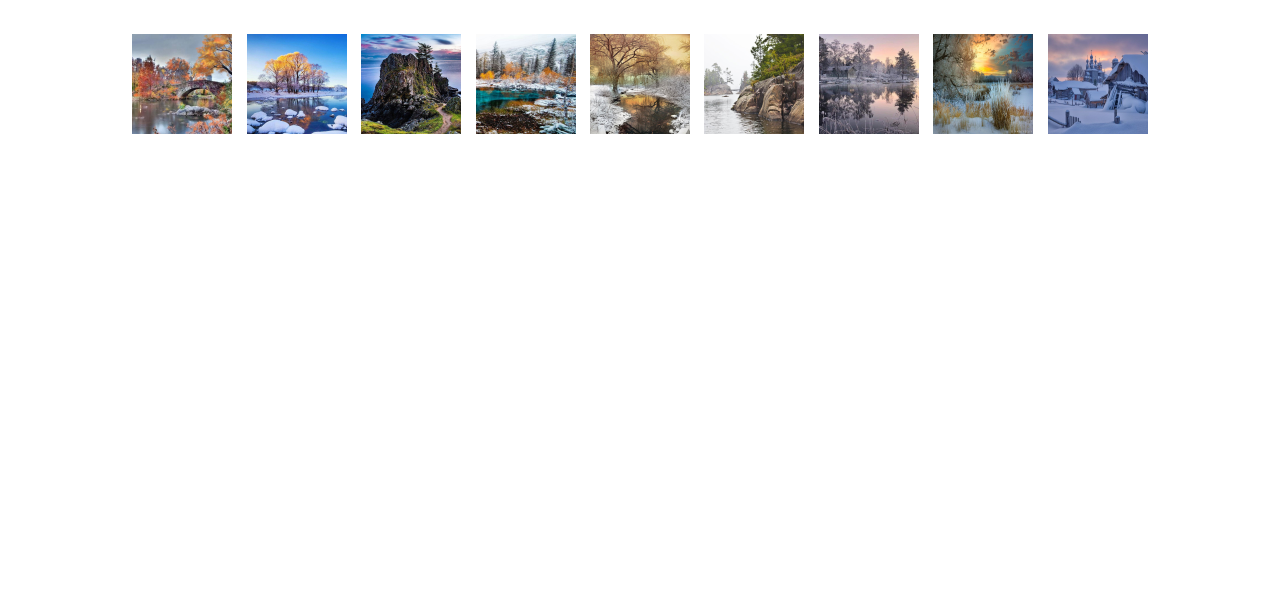
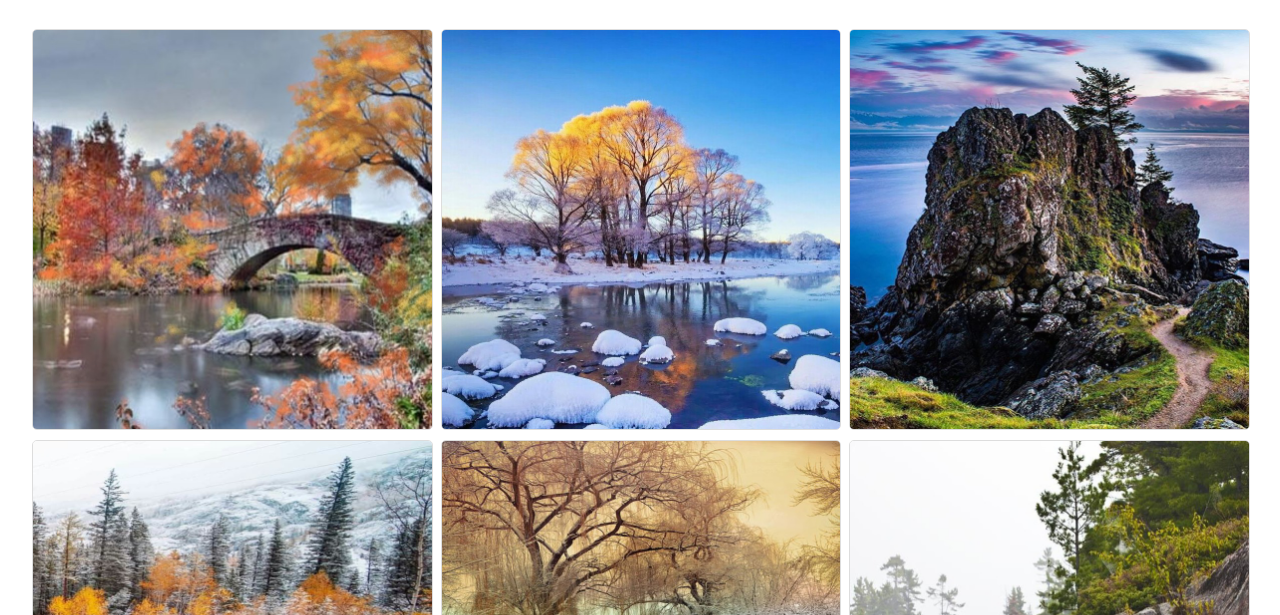
Before and after one commit to DDovzH/my-spa, a plain HTML site: page index.html in a window 1280 px wide. Both pictures are taken after a click on the item "Gallery". Shown: the part 185-800 px from the top of the page. Drawn offline with Linux system fonts and the light colour scheme.

Commit message:
Gallery fix

```diff
--- a/js/router.js
+++ b/js/router.js
@@ -37,12 +37,12 @@ document.querySelector('#gallery-link').addEventListener('click', () => {
 function RenderGalleryPage() {
     document.querySelector('main').innerHTML = `
         <h1 class="title">Gallery</h1>
-        <div id="gallery">
+        <div id="gallery" style="display: grid; grid-template-columns: repeat(3, 1fr); gap: 10px;">
             ${[...Array(9)].map((_, i) => `
                 <img class="gallery-image lazy"
                      data-src="images/image${i + 1}.jpg"
                      alt="Image ${i + 1}"
-                     style="width: 100px; height: 100px; margin: 5px; cursor: pointer;">
+                     style="width: 100%; height: auto; cursor: pointer; border: 1px solid #ddd;">
             `).join('')}
         </div>
     `;
@@ -85,6 +85,7 @@ function RenderGalleryPage() {
     });
 }
 
+
 function RenderAboutPage() {
     document.querySelector('main').innerHTML = `
         <h1 class="title">About Me</h1>
--- a/style.css
+++ b/style.css
@@ -53,6 +53,25 @@ body.dark-mode {
     border-bottom: 1px solid #ffffff;
 }
 
+#gallery {
+    display: grid;
+    grid-template-columns: repeat(3, 1fr);
+    gap: 10px;
+}
+
+.gallery-image {
+    width: 100%;
+    height: auto;
+    border: 1px solid #ddd;
+    border-radius: 5px;
+    transition: transform 0.2s ease;
+    cursor: pointer;
+}
+
+.gallery-image:hover {
+    transform: scale(1.05);
+}
+
 .modal {
     position: fixed;
     top: 0;
```
Also changed, not shown: lab2_screen/1.png, lab2_screen/10.png, lab2_screen/9.png.
